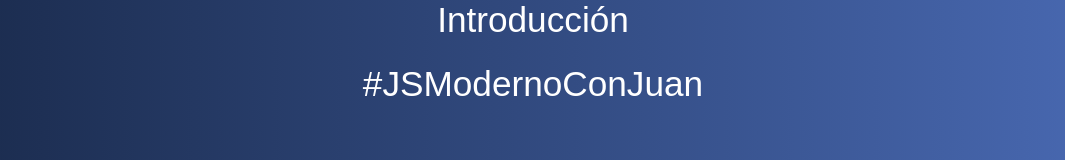
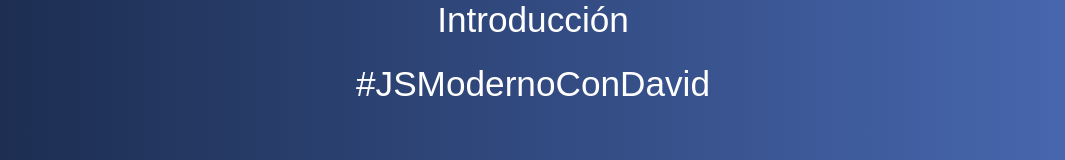
Before and after one commit to ARDAV1D/CURSO-JS-MODERNO, a plain HTML site: page 01-Introduccion/index.html in a window 1280 px wide. Shown: the part 221-381 px from the top of the page, without its empty margins (107-1172 px from the left). Drawn offline with Linux system fonts and the light colour scheme; a web font is replaced by a local one.

Commit message:
Actualizacion V1

```diff
--- a/01-Introduccion/index.html
+++ b/01-Introduccion/index.html
@@ -12,7 +12,7 @@
         <h1>JavaScript Moderno</h1>
         <a href="http://www.codigoconjuan.com" target="_blank">codigoconjuan.com</a>
         <p>Introducción</p>
-        <p class="hashtag">#JSModernoConJuan</p>
+        <p class="hashtag">#JSModernoConDavid</p>
     </div>
 </body>
 </html>
```
